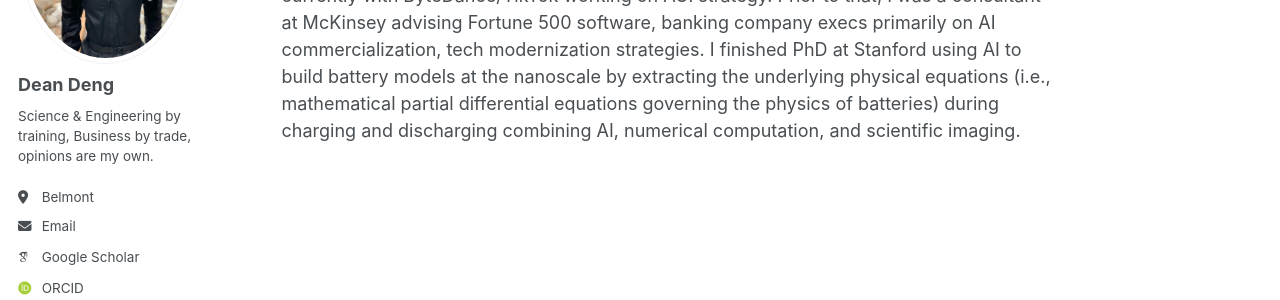
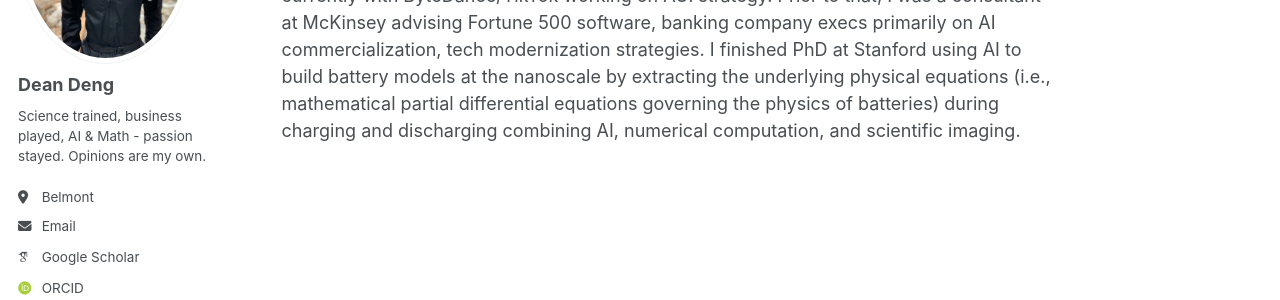
Before and after one commit to dhtdean/home, a Jekyll site: the page built from _pages/about.md, in a window 1280 px wide. Shown: the part 271-571 px from the top of the page. Built offline with Jekyll 4.4.1, drawn with Linux system fonts in a browser that asks for light colours; some web fonts are replaced.

Commit message:
Update _config.yml

```diff
--- a/_config.yml
+++ b/_config.yml
@@ -25,7 +25,7 @@
   avatar           : "profile_self.png"
   name             : "Dean Deng"
   pronouns         : # example: "she/her"
-  bio              : "Science & Engineering by training, Business by trade, opinions are my own."
+  bio              : "Science trained, business played, AI & Math - passion stayed. Opinions are my own."
   location         : "Belmont"
   employer         : # "Red Brick University"
   uri              : # URL
```
